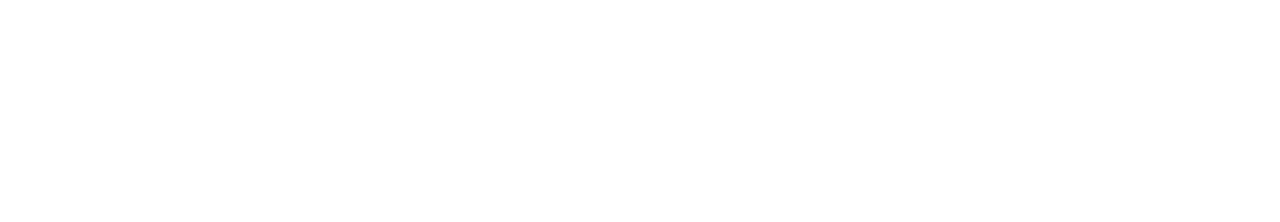
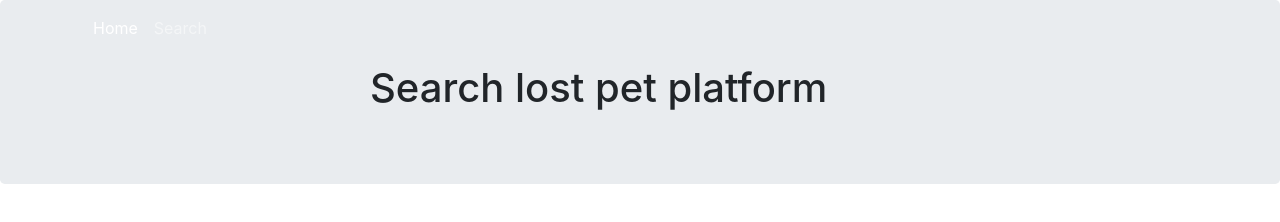
Before and after one commit to kalymgr/pet-care-platform, a website: page search-lost-pet.html in a window 1280 px wide. Drawn offline with nearby package versions, Linux system fonts and the light colour scheme.

Commit message:
Search lost pet feature. Under development

```diff
--- a/package.json
+++ b/package.json
@@ -23,6 +23,8 @@
   },
   "dependencies": {
     "bootstrap": "^4.0.0",
+    "bootstrap-social": "^5.1.1",
+    "font-awesome": "^4.7.0",
     "jquery": "^3.3.1",
     "popper.js": "^1.12.9"
   }
--- a/search-lost-pet.html
+++ b/search-lost-pet.html
@@ -9,6 +9,33 @@
     <title>Search lost pet</title>
 </head>
 <body>
+<header class="jumbotron">
+    <div class="container">
+        <div class="row justify-content-center">
+            <div class="col-12 col-sm-6">
+                <h1>Search lost pet platform</h1>
+            </div>
+        </div>
+    </div>
+</header>
+
+<nav class="navbar navbar-dark navbar-expand-sm fixed-top">
+    <div class="container">
+        <button class="navbar-toggler" type="button" data-toggle="collapse" data-target="#navbar">
+            <span class="navbar-toggler-icon"></span>
+        </button>
+        <div class="collapse navbar-collapse" id="#navbar">
+            <ul class="navbar-nav mr-auto">
+                <li class="nav-item active"><a class="nav-link" href="#">
+                    <span class="fa fa-home fa-lg">Home</span>
+                </a> </li>
+                <li class="nav-item"><a class="nav-link" href="./search-lost-pet.html">
+                    <span class="fa fa-search">Search</span>
+                </a> </li>
+            </ul>
+        </div>
+    </div>
+</nav>
 
 <!-- Bootstrap necessary javascript -->
 <script src="node_modules/jquery/dist/jquery.slim.min.js"></script>
```
Also changed, not shown: 1 other file.
